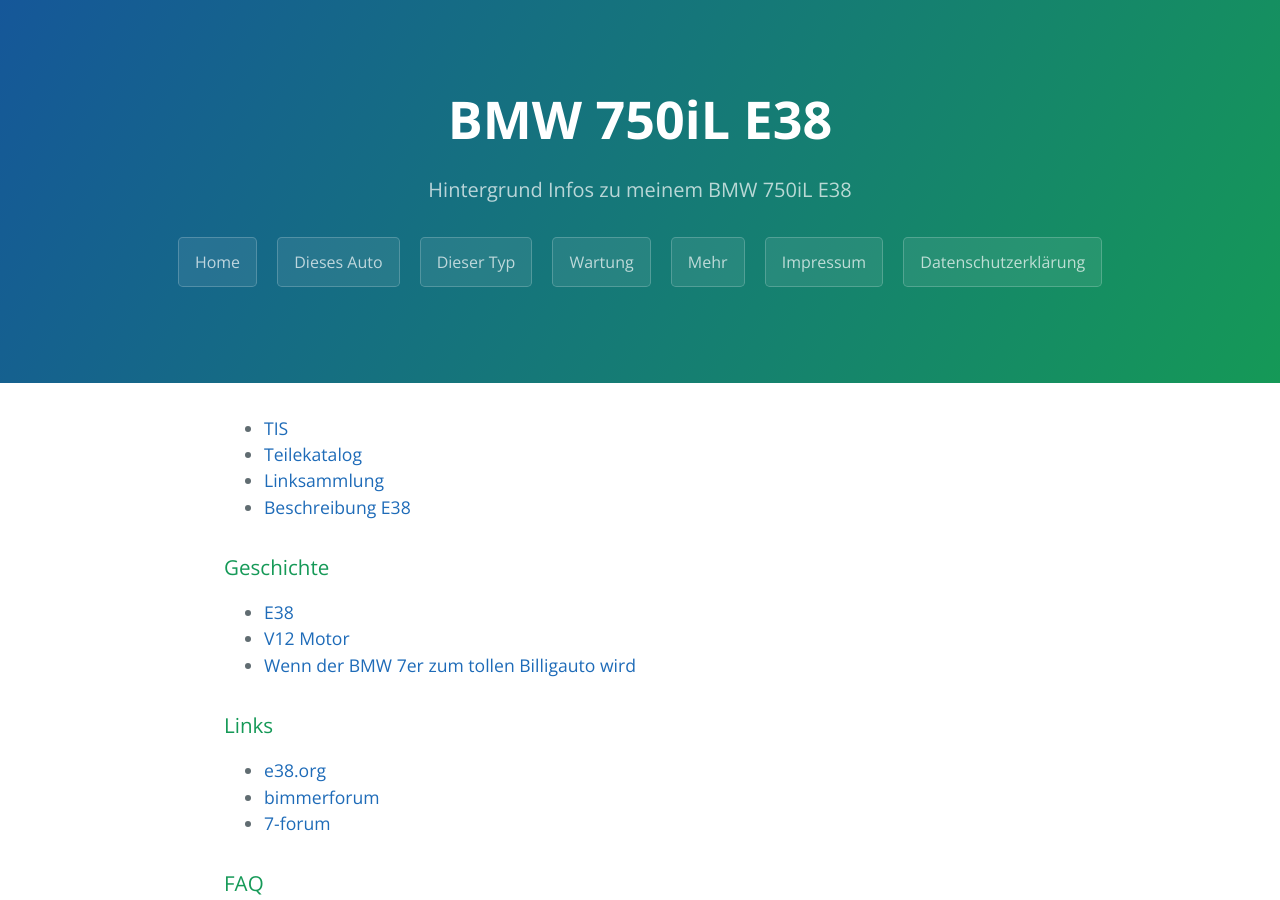
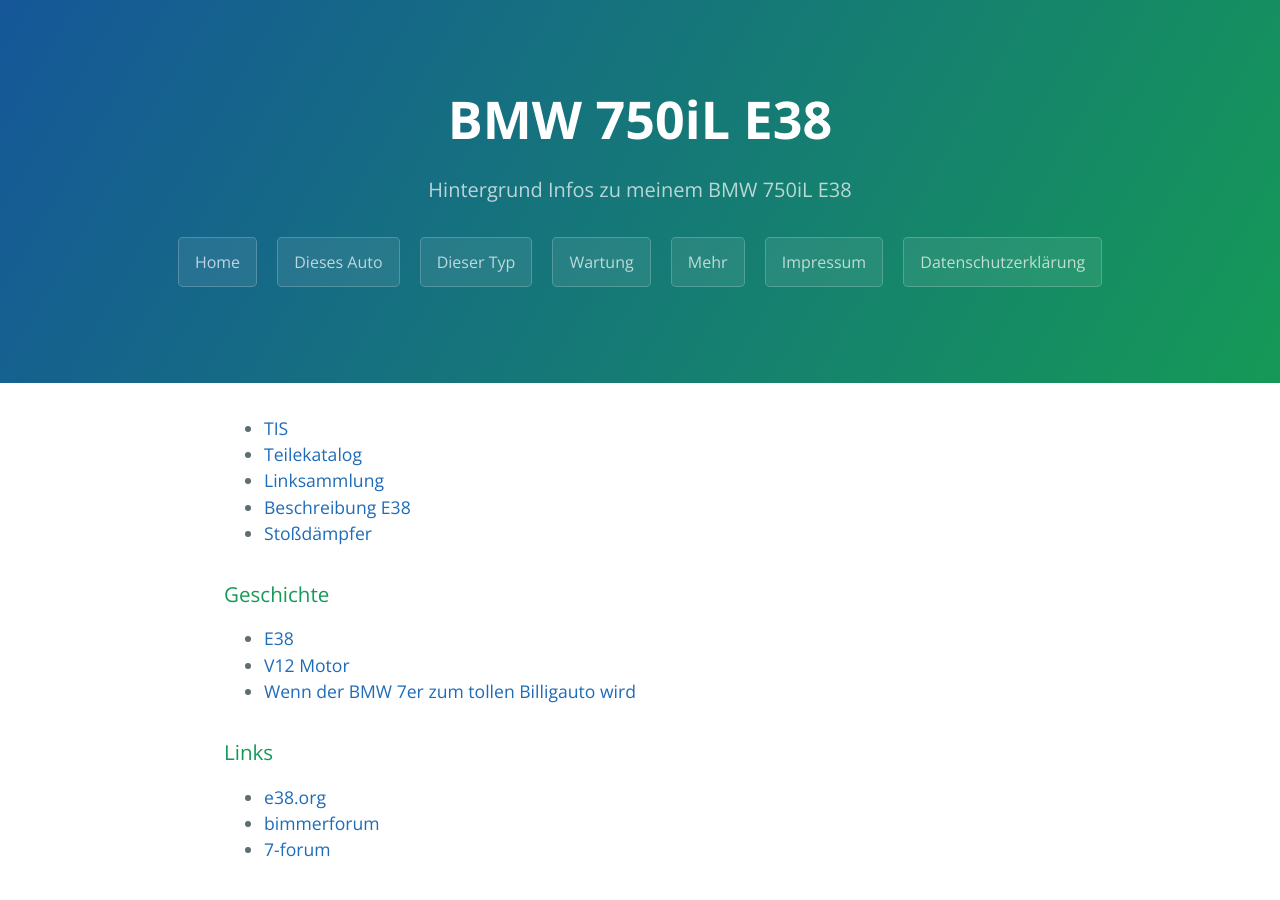
Before and after one commit to trautw/BMW750iL, a Jekyll site: the page built from docs/_pages/04_more.md, in a window 1280 px wide and 900 px high. Built offline with Jekyll 4.4.1, drawn with Linux system fonts in a browser that asks for light colours.

Commit message:
Update 04_more.md

```diff
--- a/docs/_pages/04_more.md
+++ b/docs/_pages/04_more.md
@@ -8,6 +8,7 @@ permalink: /more/
 * [Teilekatalog](http://de.bmwfans.info/vin/decoder?vin=DH38229)
 * [Linksammlung](http://www.7-forum.com/links/index1.php?site=vcat&cat=4)
 * [Beschreibung E38](http://www.7-forum.com/modelle/e38/)
+* [Stoßdämpfer](https://nagengast.pl/de/produkt/bmw-7-e38-94-01-stossdaempfer-edc-vorne-rechts/)
 
 ### Geschichte
 * [E38](http://www.7-forum.com/modelle/e38/index.php)
```
